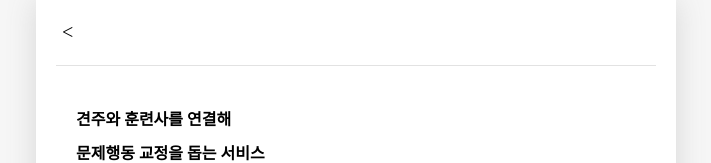
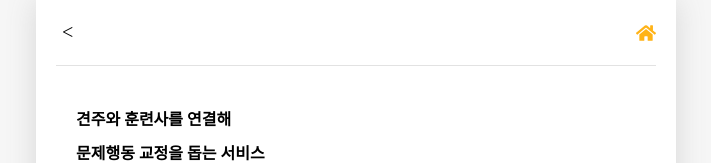
Before and after one commit to mungdori999/sponge-front, a React (Vite) app: page /login in a window 1280 px wide. Shown: the top 163 px of the page, without its empty margins (284-995 px from the left). Built offline with nearby package versions, Linux system fonts and the light colour scheme; no server answers; a web font is replaced by a local one.

Commit message:
jwt token

```diff
--- a/src/css/Login/LoginPage.css
+++ b/src/css/Login/LoginPage.css
@@ -15,3 +15,8 @@
   cursor: pointer;
   color: #9f9f9f;
 }
+.LoginPage .home-icon {
+  color: #ffb317;
+  font-size: 20px;
+  cursor: pointer;
+}
--- a/src/page/LoginPage.jsx
+++ b/src/page/LoginPage.jsx
@@ -9,6 +9,7 @@ import loginImg1 from "../assets/login1.png";
 import loginImg2 from "../assets/login2.png";
 import LoginModal from "../component/Login/LoginModal";
 import { useNavigate } from "react-router-dom";
+import { FaHome } from "react-icons/fa";
 
 Modal.setAppElement("#root"); // 접근성 설정
 
@@ -29,7 +30,17 @@ const LoginPage = () => {
 
   return (
     <div className="LoginPage">
-      <Header leftchild={<BackButton />} />
+      <Header
+        leftchild={<BackButton />}
+        rightchild={
+          <FaHome
+            className="home-icon"
+            onClick={(e) => {
+              navigate("/");
+            }}
+          />
+        }
+      />
       <LoginBanner />
       <div className="LoginBox-wrapper">
         <LoginBox
--- a/src/page/PostListPage.jsx
+++ b/src/page/PostListPage.jsx
@@ -7,21 +7,27 @@ import PostCategory from "../component/common/PostCategory";
 import PostList from "../component/common/PostList";
 import routerUrl from "../data/router-url";
 import { useCategorySelect } from "../component/hook/useCategorySelect";
+import useAuth from "../component/hook/useAuth";
+import Profile from "../component/Header/Profile";
 
 const PostListPage = () => {
   const nav = useNavigate();
 
   const { selectedIndex, handleCategorySelect } = useCategorySelect();
-
+  const { accessToken, loginType, nickname } = useAuth();
   return (
     <div>
       <Header
         leftchild={<div className="post-list">진단사례</div>}
         rightchild={
-          <LoginButton
-            text={"로그인/가입"}
-            onClick={() => nav(routerUrl.login)}
-          />
+          accessToken ? (
+            <Profile nickname={nickname} loginType={loginType} />
+          ) : (
+            <LoginButton
+              text={"로그인/가입"}
+              onClick={() => nav(routerUrl.login)}
+            />
+          )
         }
       />
       <PostListBanner />
```
